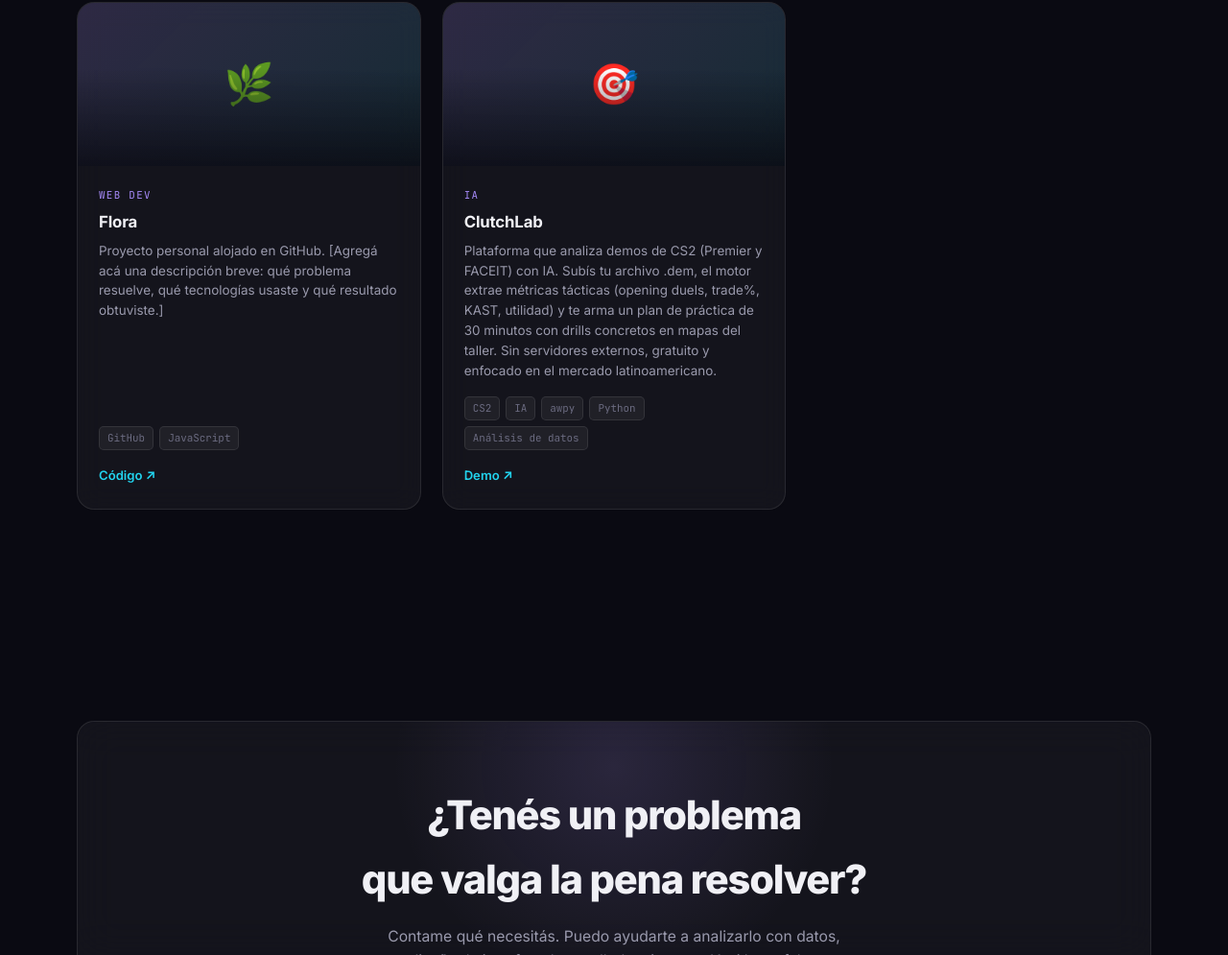
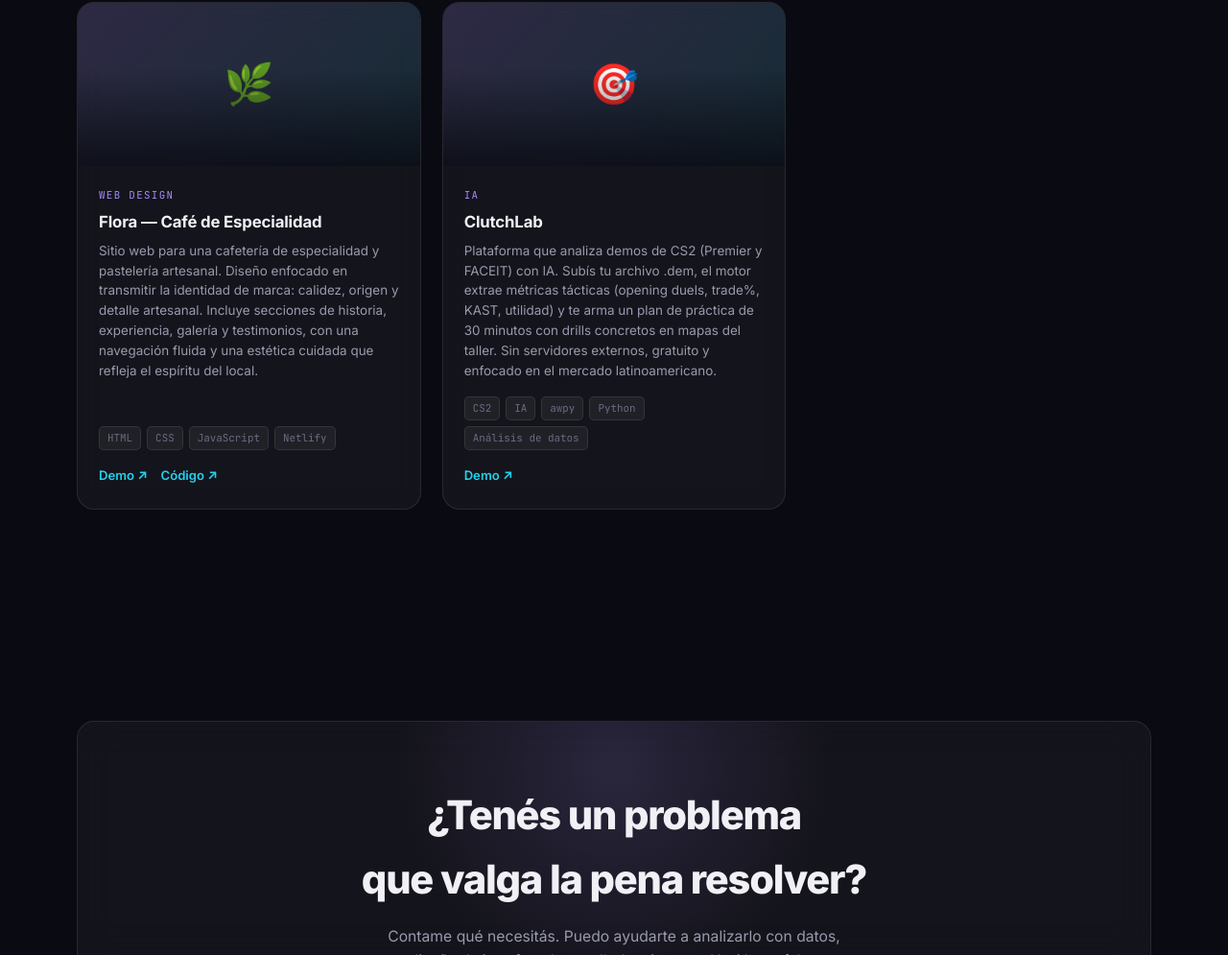
Before and after one commit to joaflores03/PortfolioWEB, a plain HTML site: page index.html in a window 1280 px wide. Shown: the part 2612-3607 px from the top of the page at 96% size. Drawn offline with Linux system fonts and the light colour scheme.

Commit message:
arreglo en proyectos

```diff
--- a/index.html
+++ b/index.html
@@ -838,24 +838,24 @@
        - demo / repo: links opcionales (dejá "" si no aplica)
        - icon: emoji o símbolo visual rápido
     */
-    const projects = [
+const projects = [
   {
-    title: "Flora",
-    description: "Proyecto personal alojado en GitHub. [Agregá acá una descripción breve: qué problema resuelve, qué tecnologías usaste y qué resultado obtuviste.]",
-    category: "webdev", // podés cambiarla a "data", "webdesign" o "ia" según corresponda
-    tags: ["GitHub", "JavaScript"], // completá con el stack real
+    title: "Flora — Café de Especialidad",
+    description: "Sitio web para una cafetería de especialidad y pastelería artesanal. Diseño enfocado en transmitir la identidad de marca: calidez, origen y detalle artesanal. Incluye secciones de historia, experiencia, galería y testimonios, con una navegación fluida y una estética cuidada que refleja el espíritu del local.",
+    category: "webdesign", // también podría ser "webdev"
+    tags: ["HTML", "CSS", "JavaScript", "Netlify"],
     icon: "🌿",
-    demo: "", // si tenés una demo online, pegalá el link; si no, dejalo vacío
+    demo: "https://flora-a3h9.netlify.app/",
     repo: "https://github.com/joaflores03/Flora"
   },
   {
     title: "ClutchLab",
     description: "Plataforma que analiza demos de CS2 (Premier y FACEIT) con IA. Subís tu archivo .dem, el motor extrae métricas tácticas (opening duels, trade%, KAST, utilidad) y te arma un plan de práctica de 30 minutos con drills concretos en mapas del taller. Sin servidores externos, gratuito y enfocado en el mercado latinoamericano.",
-    category: "ia", // también podría ser "data" o "webdev"
+    category: "ia",
     tags: ["CS2", "IA", "awpy", "Python", "Análisis de datos"],
     icon: "🎯",
     demo: "https://clutchlab.lat",
-    repo: "" // si tenés repo público, pegalo; si no, dejalo vacío
+    repo: ""
   }
 ];
 
```
